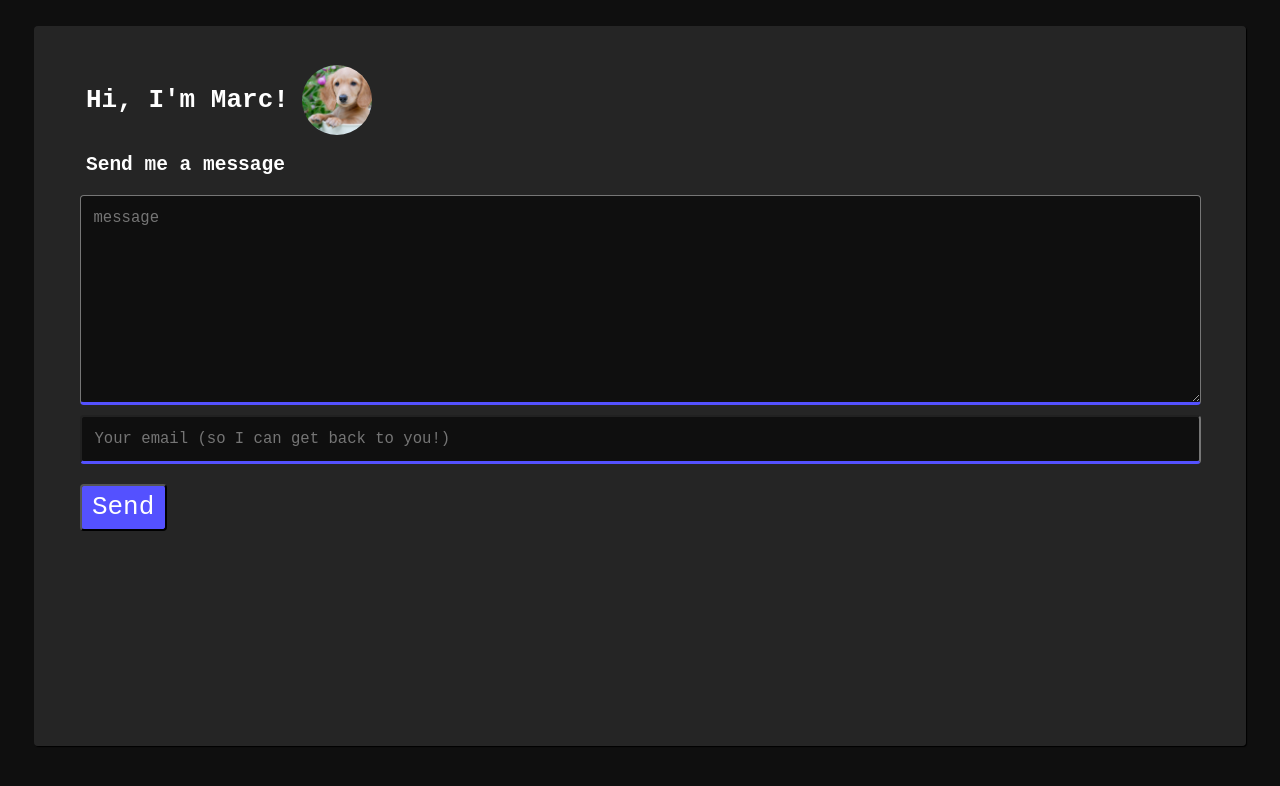
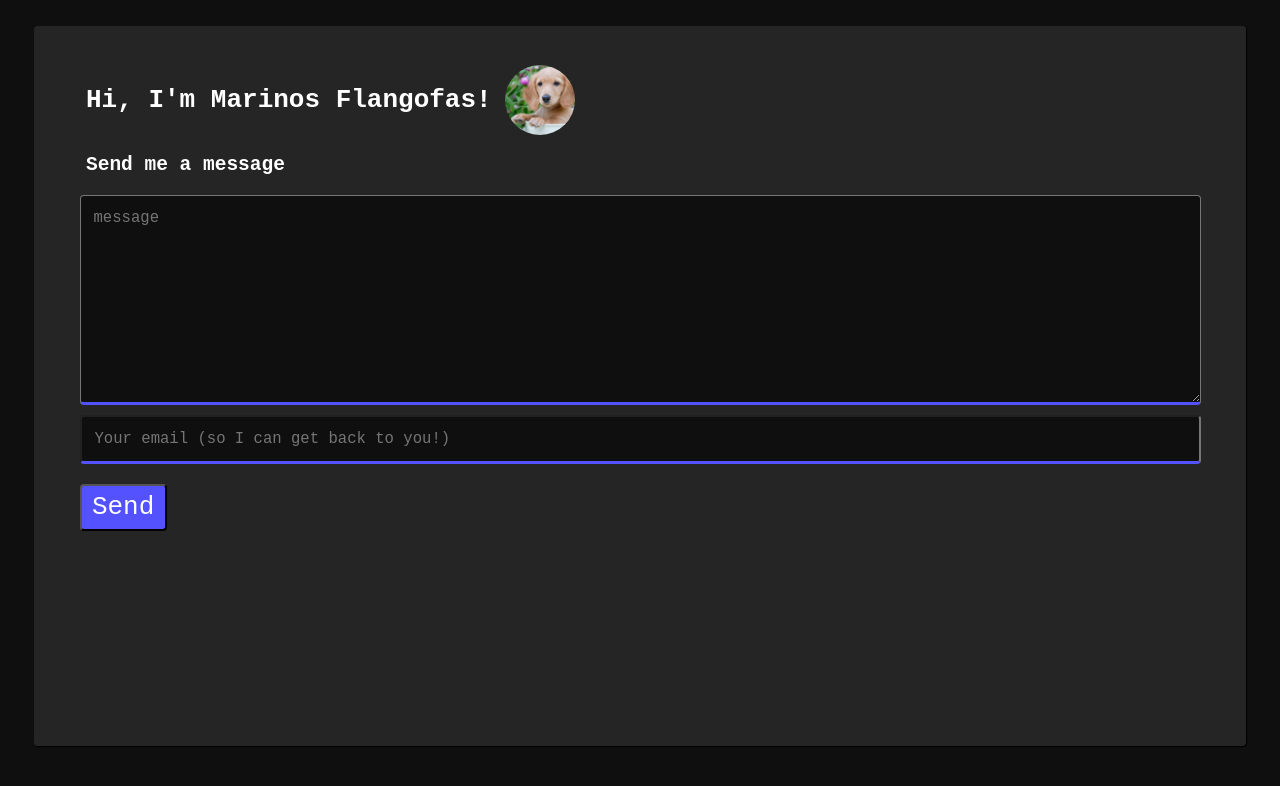
Before and after one commit to ninosfl/ninosfl.github.io, a plain HTML site: page index.html in a window 1280 px wide. Drawn offline with Linux system fonts and the light colour scheme.

Commit message:
Fixed typo

```diff
--- a/index.html
+++ b/index.html
@@ -2,14 +2,14 @@
 <html>
 
 <head>
-    <title>Marc!</title>
+    <title>Marinos Flangofas</title>
 </head>
 
 <body>
     <link rel="stylesheet" href="index.css">
     <div class="container">
         <div class="heading-container">
-            <h1 class="heading">Hi, I'm Marc!</h1>
+            <h1 class="heading">Hi, I'm Marinos Flangofas!</h1>
             <div class="avatar"></div>
         </div>
         <div class="contact">
```
